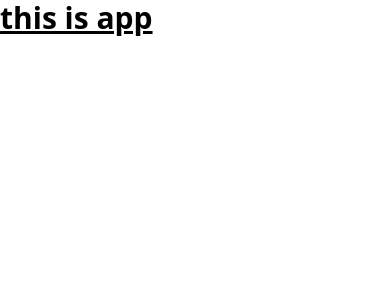
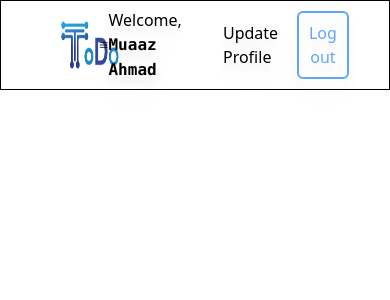
Before and after one commit to muaaz042/todo, a React (Vite) app in the folder frontend/: page /signup in a window 390 px wide. Shown: the top 300 px of the page. Built offline with nearby package versions, Linux system fonts and the light colour scheme.

Commit message:
Working on Navbar

```diff
--- a/frontend/package.json
+++ b/frontend/package.json
@@ -10,8 +10,11 @@
     "preview": "vite preview"
   },
   "dependencies": {
+    "axios": "^1.7.2",
     "react": "^18.2.0",
-    "react-dom": "^18.2.0"
+    "react-dom": "^18.2.0",
+    "react-icons": "^5.2.1",
+    "react-router-dom": "^6.23.1"
   },
   "devDependencies": {
     "@types/react": "^18.2.66",
--- a/frontend/src/App.jsx
+++ b/frontend/src/App.jsx
@@ -1,12 +1,22 @@
 import './App.css';
+import Navbar from './Components/Navbar';
+import { BrowserRouter as Router, Routes, Route } from 'react-router-dom';
+import Home from './Pages/Home';
+import Login from './Pages/Login';
+import Signup from './Pages/Signup';
+
 
 function App() {
-
   return (
-    <div className='text-3xl font-bold underline'>
-      this is app
-    </div>
-  )
+    <Router>
+      <Navbar/>
+      {/* <Routes>
+        <Route path='/' element={<Home/>}/>
+        <Route path='/login' element={<Login/>}/>
+        <Route path='/signup' element={<Signup/>}/>
+      </Routes> */}
+    </Router>
+  );
 }
 
 export default App;
--- a/frontend/src/Components/Navbar.jsx
+++ b/frontend/src/Components/Navbar.jsx
@@ -1,11 +1,67 @@
-import React from 'react'
+import React, { useState } from 'react'
+import { Link, useNavigate } from 'react-router-dom'
+import { IoCloseOutline } from "react-icons/io5";
+import { FiMenu } from "react-icons/fi";
 
 const Navbar = () => {
+  const [isMenu, setMenu] = useState(false);
+  const navigate = useNavigate();
+
+
+
   return (
-    <div>
+    <div className='flex justify-between items-center border border-black w-full px-10'>
+      <section className='flex items-center gap-4'>
+        <Link to={"/"}>
+          <img className='h-12 w-36 m-5' src="./src/assets/logo.png" alt="logo" />
+        </Link>
+      </section>
+      <FiMenu
+        onClick={() => setMenu(true)}
+        className="text-3xl cursor-pointer md:hidden"
+      />
+      {/* <section className='flex justify-center items-center gap-4'>
+        <button className="text-center font-medium border-blue-400 text-blue-400 cursor-pointer hover:bg-blue-400 hover:text-white outline-none border-2 self-center w-20 p-2 rounded-md">Login</button>
+        <button className="text-center font-medium border-blue-400 text-blue-400 cursor-pointer hover:bg-blue-400 hover:text-white outline-none border-2 self-center w-20 p-2 rounded-md">Signup</button>
+      </section> */}
 
+      <div
+        className={`fixed h-full w-screen lg:hidden bg-black/50 backdrop-blur-sm top-0 right-0 transition-all ${isMenu ? "-translate-y-0" : "-translate-y-full"
+          }`}
+      >
+        <section className="bg-white h-auto flex-col p-8 gap-4 z-50 flex w-full">
+          <IoCloseOutline
+            onClick={() => setMenu(false)}
+            className="text-3xl mt-0 mb-4 cursor-pointer absolute right-5 top-4"
+          />
+          <div className='flex justify-center flex-col gap-3 items-center'>
+            <button
+              onClick={() => {
+                navigate("/login");
+              }}
+              className="text-center font-medium border-blue-400 text-blue-400 cursor-pointer hover:bg-blue-400 hover:text-white outline-none border-2 self-center w-80 p-2 rounded-md">Login</button>
+            <button
+              onClick={() => {
+                navigate("/signup");
+              }}
+              className="text-center font-medium border-blue-400 text-blue-400 cursor-pointer hover:bg-blue-400 hover:text-white outline-none border-2 self-center w-80 p-2 rounded-md">Signup</button>
+          </div>
+
+        </section>
+      </div>
+
+      <section className='flex justify-center items-center gap-4 drop-shadow-xl'>
+        <p>Welcome, <span className='font-bold font-mono'>Muaaz Ahmad</span></p>
+        <Link to="/updateProfile" className='hover:text-blue-400'>Update Profile</Link>
+        <button
+          onClick={() => {
+            localStorage.removeItem("token");
+            navigate("/login");
+          }}
+          className="text-center font-medium border-blue-400 text-blue-400 cursor-pointer hover:bg-blue-400 hover:text-white outline-none border-2 self-center w-20 p-2 rounded-md">Log out</button>
+      </section>
     </div>
   )
 }
 
-export default Navbar
+export default Navbar;
--- /dev/null
+++ b/frontend/src/Pages/Home.jsx
@@ -0,0 +1,9 @@
+import React from 'react'
+
+const Home = () => {
+  return (
+    <div>Home</div>
+  )
+}
+
+export default Home
--- /dev/null
+++ b/frontend/src/Pages/Login.jsx
@@ -0,0 +1,11 @@
+import React from 'react'
+
+const Login = () => {
+  return (
+    <div>
+      Login
+    </div>
+  )
+}
+
+export default Login
--- /dev/null
+++ b/frontend/src/Pages/Signup.jsx
@@ -0,0 +1,11 @@
+import React from 'react'
+
+const Signup = () => {
+  return (
+    <div>
+      Signup
+    </div>
+  )
+}
+
+export default Signup
```
Also changed, not shown: frontend/src/assets/logo.png, 1 other file (tests, documents, lock files or other folders).
